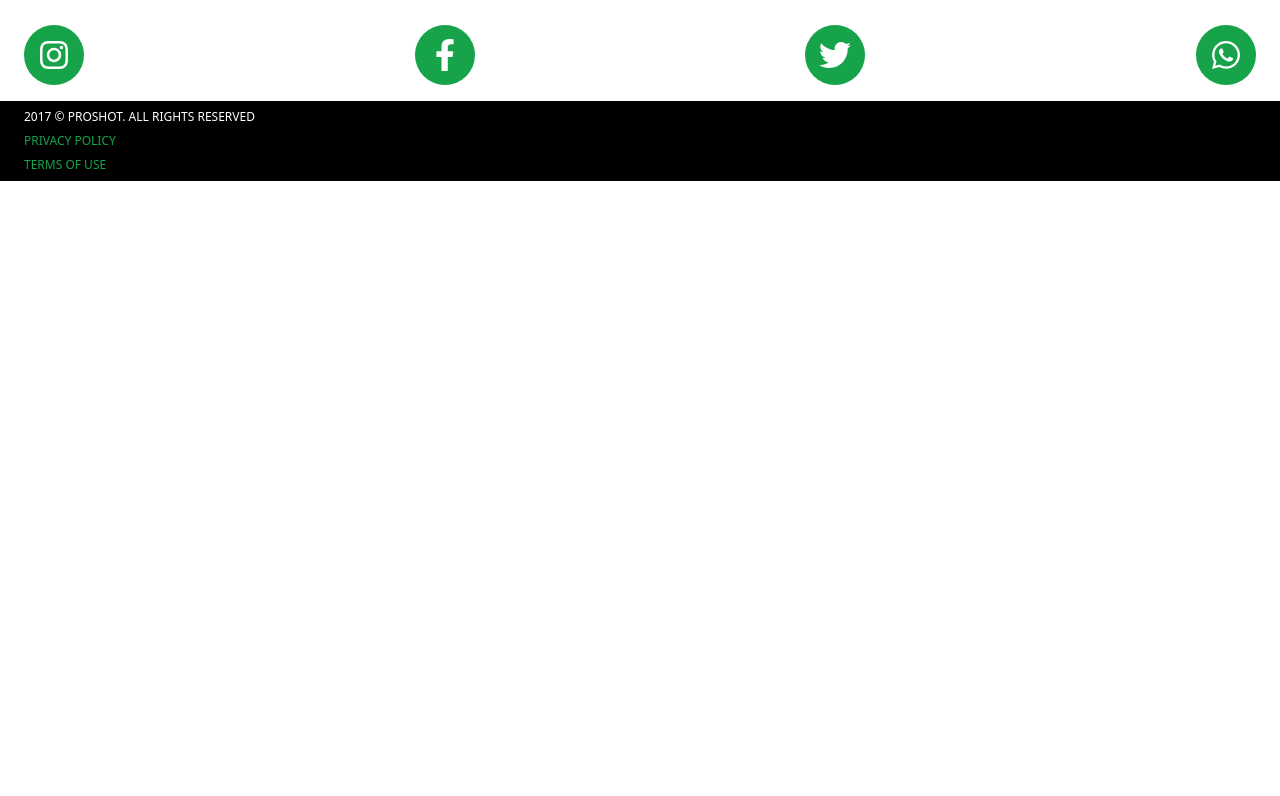
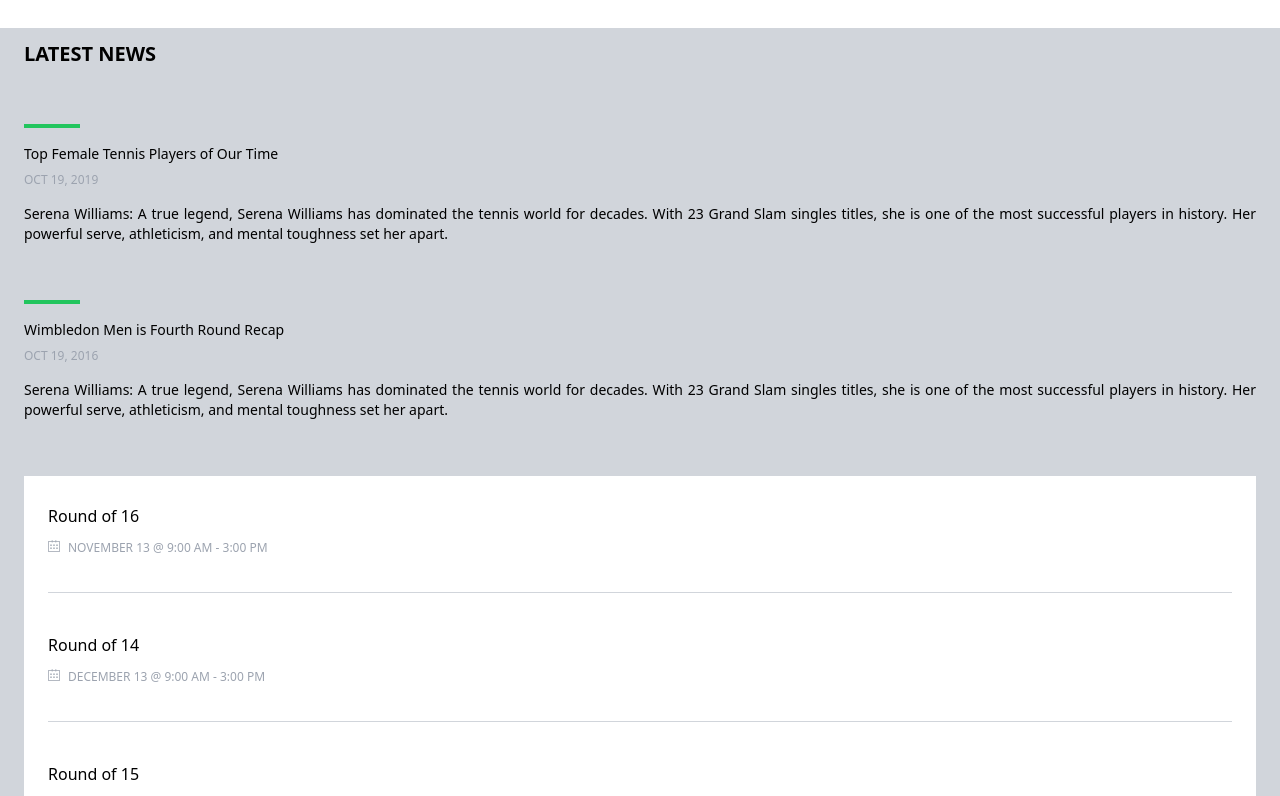
Before and after one commit to PrRonald/TennisLandingPage, a React (Create React App) app: page / in a window 1280 px wide. Shown: the part 1220-2016 px from the top of the page. Before the commit the page ends 1401 px from the top, so only its background shows below. Built offline with nearby package versions, Linux system fonts and the light colour scheme.

Commit message:
The news component was added

```diff
--- a/src/App.jsx
+++ b/src/App.jsx
@@ -3,11 +3,13 @@
 import { Footer } from "./components/Footer";
 import { Rights } from "./components/Rights";
 
+// style={{ backgroundImage: `url("./img/tennis.jpeg")` }}
+
 function App() {
   return (
     <section className="w" >
       <div className="w-full grid grid-rows-2 "
-        style={{ backgroundImage: `url("./img/tennis.jpeg")` }} >
+         >
         <div className="w" >
           <Header />
         </div>
--- /dev/null
+++ b/src/components/News.jsx
@@ -0,0 +1,68 @@
+import { SlCalender } from "react-icons/sl";
+import { Link } from "react-router-dom";
+
+export const News = () => {
+
+    const games = [{ title: "Round of 16", date: "NOVEMBER 13 @ 9:00 AM - 3:00 PM" },
+    { title: "Round of 14", date: "DECEMBER 13 @ 9:00 AM - 3:00 PM" },
+    { title: "Round of 15", date: "FEBRUARY 13 @ 9:00 AM - 3:00 PM" },]
+
+    const news = [
+        {
+            title: "Top Female Tennis Players of Our Time",
+            date: "OCT 19, 2019",
+            news: "Serena Williams: A true legend, Serena Williams has dominated the tennis world for decades.  With 23 Grand Slam singles titles, she is one of the most successful players in history. Her powerful serve, athleticism, and mental toughness set her apart."
+        },
+        {
+            title: "Wimbledon Men is Fourth Round Recap",
+            date: "OCT 19, 2016",
+            news: "Serena Williams: A true legend, Serena Williams has dominated the tennis world for decades.  With 23 Grand Slam singles titles, she is one of the most successful players in history. Her powerful serve, athleticism, and mental toughness set her apart."
+        }
+    ]
+
+    return (
+        <section className="size-auto grid grid-rows-[auto_auto_auto] gap-14
+         bg-gray-300 gap px-6 py-3" >
+            <h1 className="w-auto text-xl font-semibold text-black text-left ">
+                LATEST NEWS
+            </h1>
+            <div className="flex flex-col gap-14">
+            {news.map(news => (
+                <div className="w-full flex flex-col gap-4 ">
+                    <span className="w-14  h-1 bg-green-500" ></span>
+                    <div className="w-full flex flex-col justify-start gap-2 ">
+                        <h2 className="w-full text-sm font-medium text-black text-left ">
+                            {news.title}
+                        </h2>
+                        <h3 className="w-full text-xs font-normal text-gray-400 text-left ">
+                            {news.date}
+                        </h3>
+                    </div>
+                    <p className="w-full text-sm font-normal text-black text-justify  ">
+                        {news.news}
+                    </p>
+                </div>
+            ))}
+            </div>
+            <div className="h-auto flex flex-col items-start bg-white px-6 pt-7 pb-4 gap-10 ">
+                {games.map(game => (
+                    <div className="w-full h-[89px] flex flex-col place-items-start
+                    border-b border-gray-300 gap-3 ">
+                        <h1 className="text-base font-normal text-black ">
+                            {game.title}
+                        </h1>
+                        <div className="w-full  flex flex-row gap-2 " >
+                            <SlCalender className="text-xs font-normal text-gray-400" />
+                            <h2 className="text-xs font-normal text-gray-400">
+                                {game.date}
+                            </h2>
+                        </div>
+                    </div>
+                ))}
+                <Link className="text-xs font-semibold text-green-700 " >
+                    VIEW ALL EVENTS
+                </Link>
+            </div>
+        </section>
+    );
+}
--- a/src/root/Home.jsx
+++ b/src/root/Home.jsx
@@ -1,11 +1,11 @@
-import { FrontPage } from "../components/FrontPage";
+import { News } from "../components/News";
 import { Search } from "../components/Search";
 
 export const Home = () => {
     return(
         <section>
             <div>
-                <FrontPage />
+                <News />
                 <Search />
             </div>
         </section>
```
